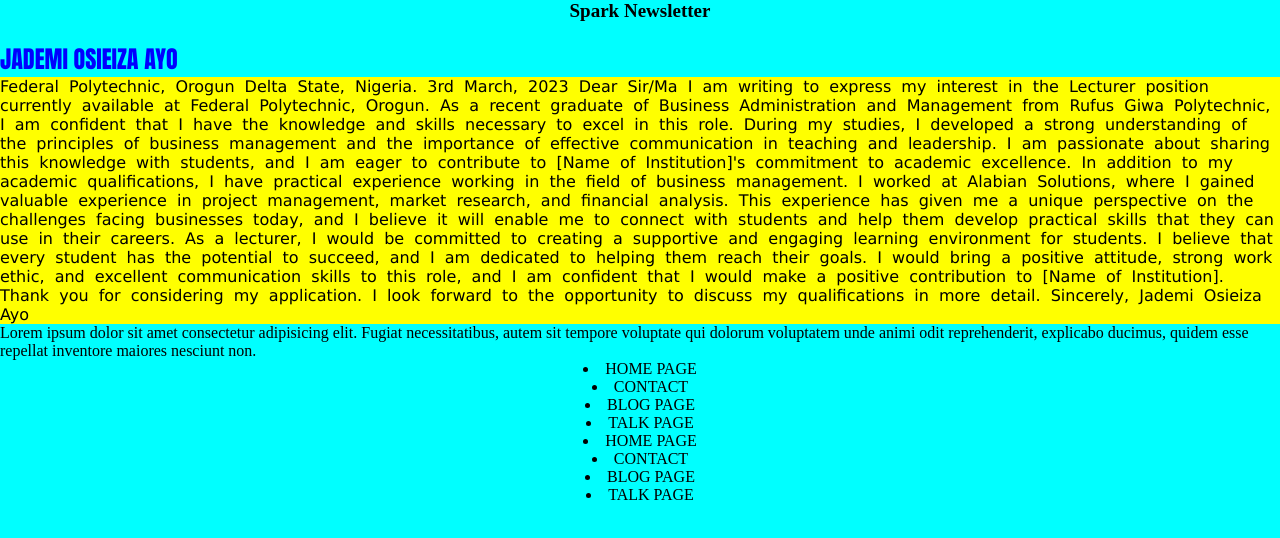
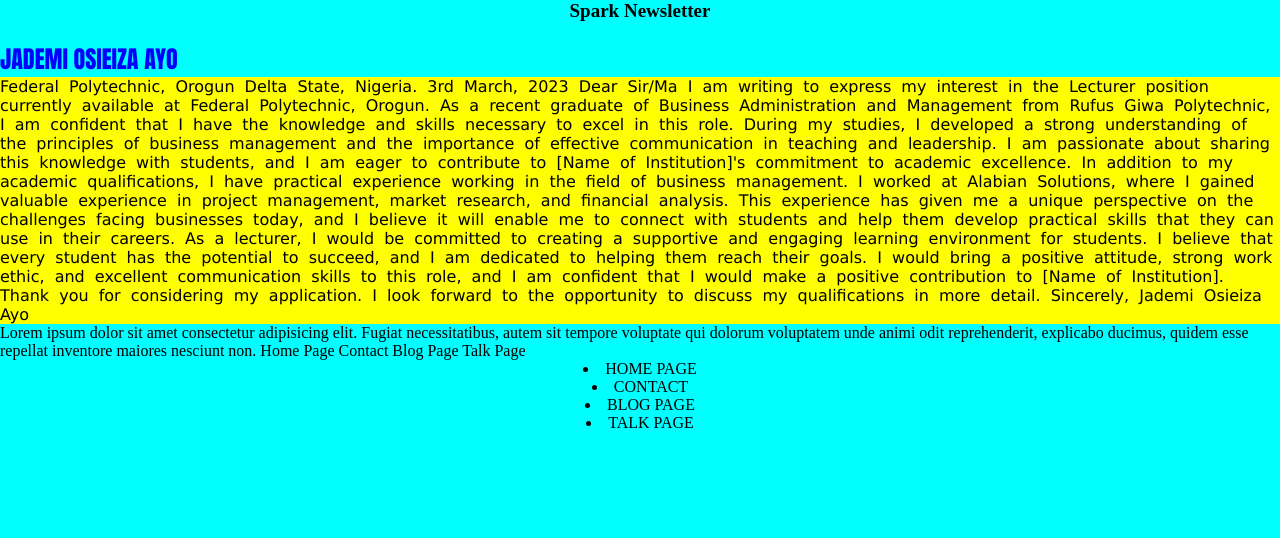
Before and after one commit to majesty12/Blog, a plain HTML site: page index.html in a window 1280 px wide. Drawn offline with Linux system fonts and the light colour scheme.

Commit message:
add link

```diff
--- a/index.html
+++ b/index.html
@@ -24,10 +24,10 @@ Jademi Osieiza Ayo
 
 Lorem ipsum dolor sit amet consectetur adipisicing elit. Fugiat necessitatibus, autem sit tempore voluptate qui dolorum voluptatem unde animi odit reprehenderit, explicabo ducimus, quidem esse repellat inventore maiores nesciunt non.
 
-<li><a rel="#">Home Page</a></li>
-<li><a rel="#">Contact</a></li>
-<li><a rel="#">Blog Page</a></li>
-<li><a rel="#">Talk Page</a></li>
+<a rel="abu.com">Home Page</a>
+<a rel="#">Contact</a>
+<a rel="#">Blog Page</a>
+<a rel="#">Talk Page</a>
 
 <li><a rel="#">Home Page</a></li>
 <li><a rel="#">Contact</a></li>
```
